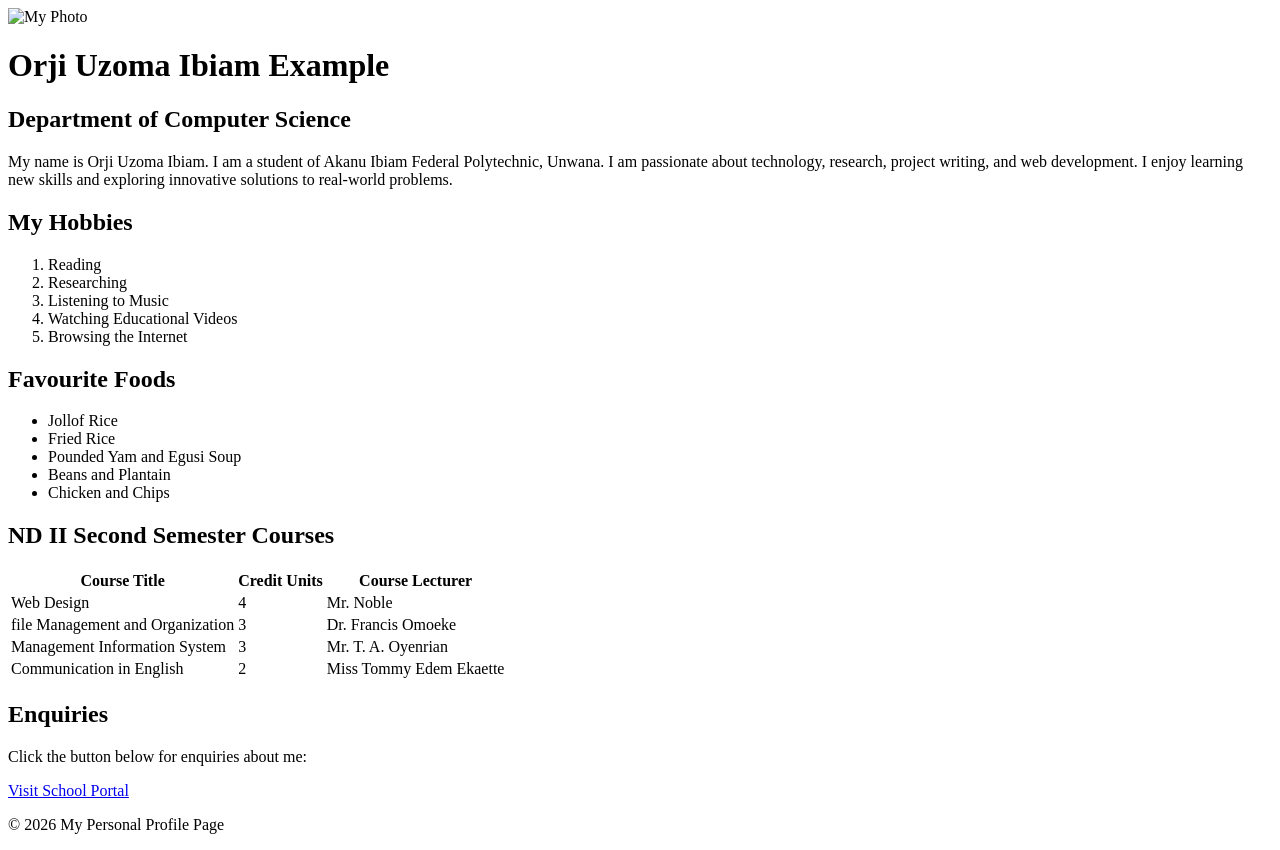
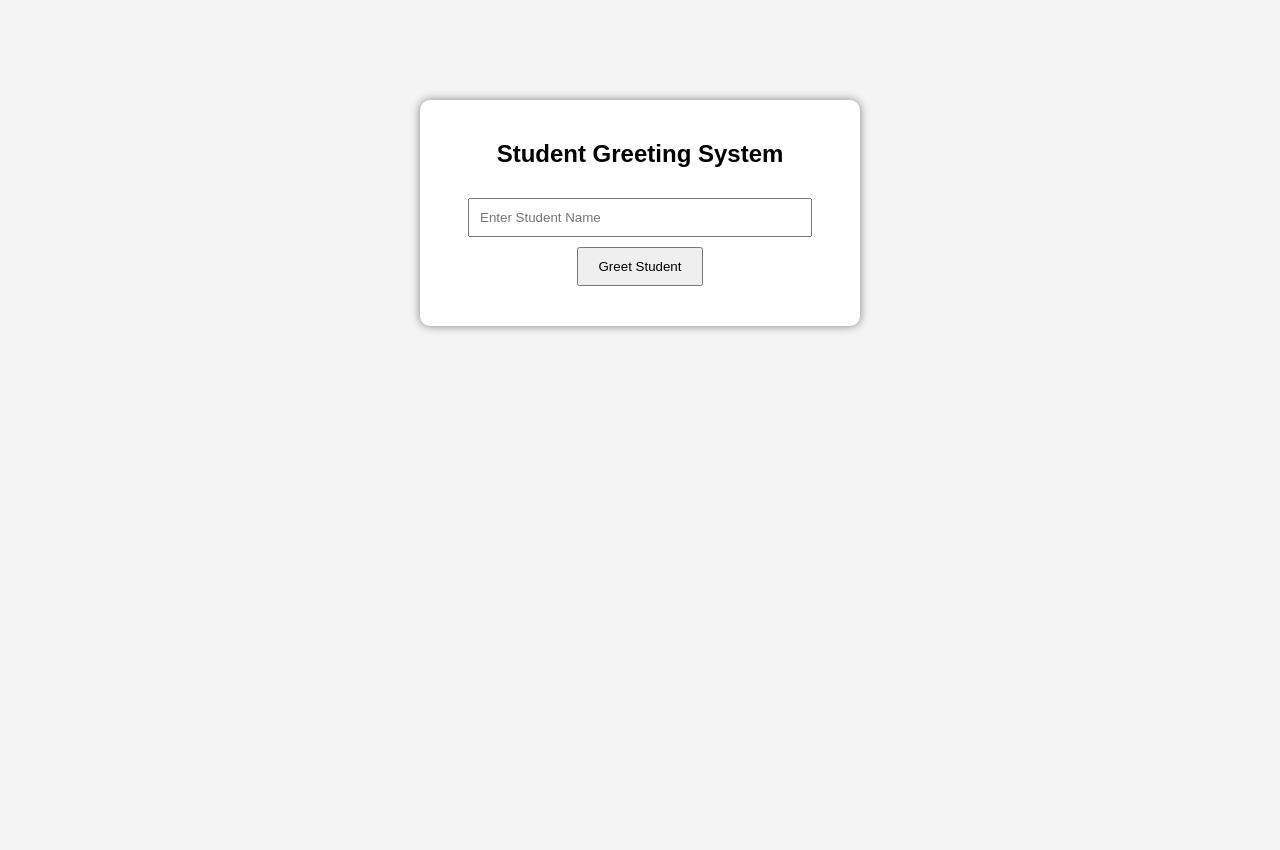
Before and after one commit to uzonmaorji4real-ai/225assignment, a plain HTML site: page index.html in a window 1280 px wide. After the commit the page ends 800 px from the top, so only its background shows below. Drawn offline with Linux system fonts and the light colour scheme.

Commit message:
Add files via upload

```diff
--- a/index.html
+++ b/index.html
@@ -1,126 +1,70 @@
 <!DOCTYPE html>
-<html lang="en">
+<html>
 <head>
-    <meta charset="UTF-8">
-    <meta name="viewport" content="width=device-width, initial-scale=1.0">
-    <title>My Personal Profile</title>
+    <title>Student Greeting System</title>
+    <style>
+        body {
+            font-family: Arial, sans-serif;
+            text-align: center;
+            margin-top: 100px;
+            background-color: #f4f4f4;
+        }
+
+        .container {
+            background: white;
+            width: 400px;
+            margin: auto;
+            padding: 20px;
+            border-radius: 10px;
+            box-shadow: 0px 0px 10px gray;
+        }
+
+        input {
+            width: 80%;
+            padding: 10px;
+            margin: 10px;
+        }
+
+        button {
+            padding: 10px 20px;
+            cursor: pointer;
+        }
+
+        #greeting {
+            margin-top: 20px;
+            font-size: 20px;
+            color: green;
+            font-weight: bold;
+        }
+    </style>
 </head>
-
 <body>
 
-<div class="container">
+    <div class="container">
+        <h2>Student Greeting System</h2>
 
-    <!-- Personal Profile -->
-    <div class="card profile">
+        <input type="text" id="studentName" placeholder="Enter Student Name">
 
-        <img src="./WhatsApp Image 2026-06-06 at 4.37.51 AM.jpeg" alt="My Photo">
+        <br>
 
-        <h1>Orji Uzoma Ibiam Example</h1>
+        <button onclick="greetStudent()">Greet Student</button>
 
-        <h2>Department of Computer Science</h2>
-
-        <p>
-            My name is Orji Uzoma Ibiam. I am a student of Akanu Ibiam Federal Polytechnic,
-            Unwana. I am passionate about technology, research, project writing,
-            and web development. I enjoy learning new skills and exploring
-            innovative solutions to real-world problems.
-        </p>
-
+        <div id="greeting"></div>
     </div>
 
-    <!-- Hobbies -->
-    <div class="card">
+    <script>
+        function greetStudent() {
+            let name = document.getElementById("studentName").value;
 
-        <h2>My Hobbies</h2>
-
-        <ol>
-            <li>Reading</li>
-            <li>Researching</li>
-            <li>Listening to Music</li>
-            <li>Watching Educational Videos</li>
-            <li>Browsing the Internet</li>
-        </ol>
-
-    </div>
-
-    <!-- Favourite Foods -->
-    <div class="card">
-
-        <h2>Favourite Foods</h2>
-
-        <ul>
-            <li>Jollof Rice</li>
-            <li>Fried Rice</li>
-            <li>Pounded Yam and Egusi Soup</li>
-            <li>Beans and Plantain</li>
-            <li>Chicken and Chips</li>
-        </ul>
-
-    </div>
-
-    <!-- Course Table -->
-    <div class="card">
-
-        <h2>ND II Second Semester Courses</h2>
-
-        <table>
-
-            <tr>
-                <th>Course Title</th>
-                <th>Credit Units</th>
-                <th>Course Lecturer</th>
-            </tr>
-
-            <tr>
-                <td>Web Design</td>
-                <td>4</td>
-                <td>Mr. Noble</td>
-            </tr>
-
-            <tr>
-                <td>file Management and Organization</td>
-                <td>3</td>
-                <td>Dr. Francis Omoeke</td>
-            </tr>
-
-            <tr>
-                <td>Management Information System</td>
-                <td>3</td>
-                <td>Mr. T. A. Oyenrian</td>
-            </tr>
-
-            <tr>
-                <td>Communication in English</td>
-                <td>2</td>
-                <td>Miss Tommy Edem Ekaette</td>
-            </tr>
-
-        </table>
-
-    </div>
-
-    <!-- Hyperlink -->
-    <div class="card">
-
-        <h2>Enquiries</h2>
-
-        <p>
-            Click the button below for enquiries about me:
-        </p>
-
-        <a href="https://portal.polyunwana.edu.ng/"
-           target="_blank"
-           class="btn">
-           Visit School Portal
-        </a>
-
-    </div>
-
-    <footer>
-        <p>&copy; 2026 My Personal Profile Page</p>
-    </footer>
-
-</div>
+            if (name.trim() === "") {
+                document.getElementById("greeting").innerHTML =
+                    "Please enter a student's name.";
+            } else {
+                document.getElementById("greeting").innerHTML =
+                    "Hello, " + name + "! Welcome to the class.";
+            }
+        }
+    </script>
 
 </body>
 </html>
```
